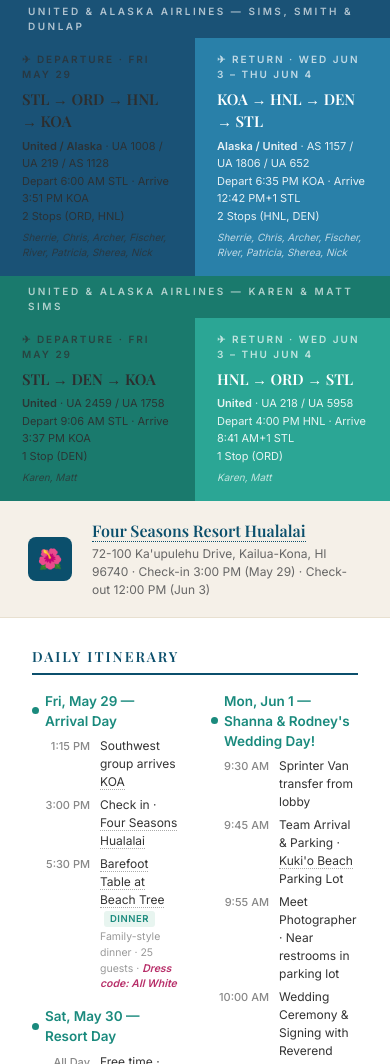
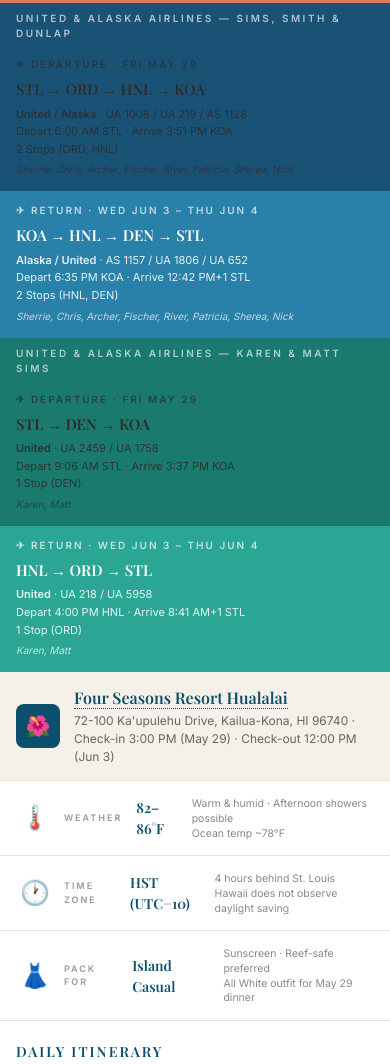
Before and after one commit to dunlap119/hawaii-itinerary, a plain HTML site: page index.html in a window 390 px wide. Shown: the part 936-2000 px from the top of the page. Drawn offline with nearby package versions, Linux system fonts and the light colour scheme.

Commit message:
Add weather/timezone info, mobile responsive CSS, fix collapsible flights

```diff
--- a/index.html
+++ b/index.html
@@ -96,7 +96,7 @@
     border: none;
     width: 100%;
   }
-  .flights-toggle summary {
+  .flights-summary {
     display: flex;
     align-items: center;
     justify-content: space-between;
@@ -104,30 +104,37 @@
     background: linear-gradient(135deg, #2c3e50, #34495e);
     color: #fff;
     cursor: pointer;
-    list-style: none;
     user-select: none;
   }
-  .flights-toggle summary::-webkit-details-marker { display: none; }
-  .flights-toggle summary::marker { display: none; content: ''; }
-  .flights-toggle summary .toggle-label {
+  .flights-summary .toggle-label {
     font-family: 'Playfair Display', serif;
     font-size: 15px;
     font-weight: 600;
     letter-spacing: 1px;
   }
-  .flights-toggle summary .toggle-arrow {
+  .flights-summary .toggle-arrow {
     font-size: 12px;
     transition: transform 0.3s ease;
     opacity: 0.7;
   }
-  .flights-toggle[open] summary .toggle-arrow {
+  .flights-toggle.open .toggle-arrow {
     transform: rotate(180deg);
   }
-  .flights-toggle summary .toggle-hint {
+  .flights-summary .toggle-hint {
     font-size: 11px;
     font-weight: 400;
     opacity: 0.6;
     margin-left: 12px;
+  }
+  .flights-content {
+    overflow: hidden;
+    transition: max-height 0.4s ease;
+  }
+  .flights-toggle:not(.open) .flights-content {
+    max-height: 0 !important;
+  }
+  .flights-toggle.open .flights-content {
+    max-height: 2000px;
   }
 
   /* ─── FLIGHT BANNER ─── */
@@ -228,6 +235,44 @@
     font-size: 12px;
     color: #666;
     margin-top: 2px;
+  }
+
+  /* ─── QUICK INFO BAR ─── */
+  .info-bar {
+    display: flex;
+    gap: 0;
+    border-bottom: 1px solid #e8e0d0;
+  }
+  .info-card {
+    flex: 1;
+    padding: 16px 24px;
+    text-align: center;
+    border-right: 1px solid #e8e0d0;
+  }
+  .info-card:last-child { border-right: none; }
+  .info-card .info-icon {
+    font-size: 20px;
+    margin-bottom: 4px;
+  }
+  .info-card .info-label {
+    font-size: 9px;
+    font-weight: 600;
+    letter-spacing: 2px;
+    text-transform: uppercase;
+    color: #999;
+    margin-bottom: 4px;
+  }
+  .info-card .info-value {
+    font-family: 'Playfair Display', serif;
+    font-size: 16px;
+    font-weight: 600;
+    color: #0b4f6c;
+  }
+  .info-card .info-detail {
+    font-size: 10.5px;
+    color: #888;
+    margin-top: 2px;
+    line-height: 1.4;
   }
 
   /* ─── DAILY SCHEDULE ─── */
@@ -379,6 +424,119 @@
     border: 1px solid #e8e0d0;
   }
 
+  /* ─── RESPONSIVE / MOBILE ─── */
+  @media (max-width: 700px) {
+    .hero {
+      padding: 32px 20px 24px;
+    }
+    .hero-top {
+      flex-direction: column;
+      gap: 12px;
+    }
+    .hero h1 {
+      font-size: 26px;
+    }
+    .hero .dates-badge {
+      align-self: flex-start;
+    }
+    .hero .location-row {
+      flex-direction: column;
+      gap: 4px;
+    }
+
+    /* Flights */
+    .flights-summary {
+      padding: 12px 16px;
+    }
+    .flights-section {
+      grid-template-columns: 1fr;
+    }
+    .flight-group-title {
+      padding: 8px 16px 4px;
+    }
+    .flight-card {
+      padding: 12px 16px 14px;
+    }
+
+    /* Hotel bar */
+    .hotel-bar {
+      padding: 14px 16px;
+      gap: 14px;
+    }
+
+    /* Info bar */
+    .info-bar {
+      flex-direction: column;
+    }
+    .info-card {
+      border-right: none;
+      border-bottom: 1px solid #e8e0d0;
+      padding: 14px 20px;
+      display: flex;
+      align-items: center;
+      gap: 14px;
+      text-align: left;
+    }
+    .info-card:last-child { border-bottom: none; }
+    .info-card .info-icon {
+      font-size: 24px;
+      margin-bottom: 0;
+      flex-shrink: 0;
+    }
+    .info-card .info-label {
+      margin-bottom: 1px;
+    }
+    .info-card .info-value {
+      font-size: 14px;
+    }
+
+    /* Daily schedule — single column */
+    .schedule {
+      padding: 20px 16px 14px;
+    }
+    .day-grid {
+      columns: 1;
+    }
+
+    /* Resort map */
+    .resort-map {
+      padding: 16px 16px 10px;
+    }
+
+    /* Footer */
+    .footer {
+      flex-direction: column;
+      gap: 10px;
+      padding: 16px 20px;
+      text-align: center;
+    }
+    .footer .contact {
+      text-align: center;
+    }
+  }
+
+  @media (max-width: 400px) {
+    .hero h1 {
+      font-size: 22px;
+    }
+    .hero .subtitle {
+      font-size: 13px;
+    }
+    .event {
+      gap: 8px;
+    }
+    .event-time {
+      min-width: 48px;
+      font-size: 10px;
+    }
+    .event-name {
+      font-size: 11.5px;
+    }
+    .event-note {
+      margin-left: 56px;
+    }
+  }
+
   @media print {
     body { background: #fff; }
     .page { max-width: 100%; }
@@ -407,11 +565,12 @@
   </div>
 
   <!-- ═══ FLIGHTS (collapsible) ═══ -->
-  <details class="flights-toggle" open>
-    <summary>
+  <div class="flights-toggle open" id="flightsToggle">
+    <div class="flights-summary" onclick="toggleFlights()">
       <span class="toggle-label">✈ Flight Details<span class="toggle-hint">4 groups</span></span>
       <span class="toggle-arrow">▼</span>
-    </summary>
+    </div>
+    <div class="flights-content" id="flightsContent">
 
   <!-- ═══ SOUTHWEST: Curtis/Flood/Smith Group ═══ -->
   <div class="flights-section flights-g1">
@@ -513,7 +672,8 @@
     </div>
   </div>
 
-  </details>
+    </div>
+  </div>
 
   <!-- ═══ HOTEL ═══ -->
   <div class="hotel-bar">
@@ -521,6 +681,28 @@
     <div class="hotel-info">
       <h3><a href="https://www.fourseasons.com/hualalai/" target="_blank">Four Seasons Resort Hualalai</a></h3>
       <p>72-100 Ka'upulehu Drive, Kailua-Kona, HI 96740 · Check-in 3:00 PM (May 29) · Check-out 12:00 PM (Jun 3)</p>
+    </div>
+  </div>
+
+  <!-- ═══ QUICK INFO ═══ -->
+  <div class="info-bar">
+    <div class="info-card">
+      <div class="info-icon">🌡️</div>
+      <div class="info-label">Weather</div>
+      <div class="info-value">82–86°F</div>
+      <div class="info-detail">Warm & humid · Afternoon showers possible<br>Ocean temp ~78°F</div>
+    </div>
+    <div class="info-card">
+      <div class="info-icon">🕐</div>
+      <div class="info-label">Time Zone</div>
+      <div class="info-value">HST (UTC−10)</div>
+      <div class="info-detail">4 hours behind St. Louis<br>Hawaii does not observe daylight saving</div>
+    </div>
+    <div class="info-card">
+      <div class="info-icon">👗</div>
+      <div class="info-label">Pack For</div>
+      <div class="info-value">Island Casual</div>
+      <div class="info-detail">Sunscreen · Reef-safe preferred<br>All White outfit for May 29 dinner</div>
     </div>
   </div>
 
@@ -678,5 +860,10 @@
   </div>
 
 </div>
+<script>
+function toggleFlights() {
+  document.getElementById('flightsToggle').classList.toggle('open');
+}
+</script>
 </body>
 </html>
```
